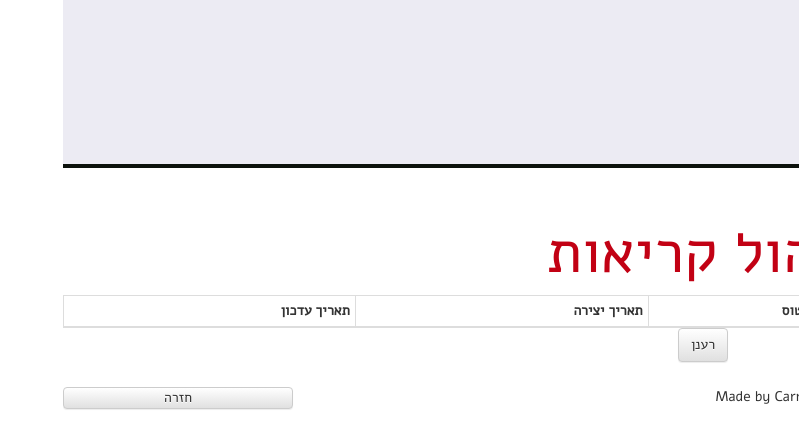
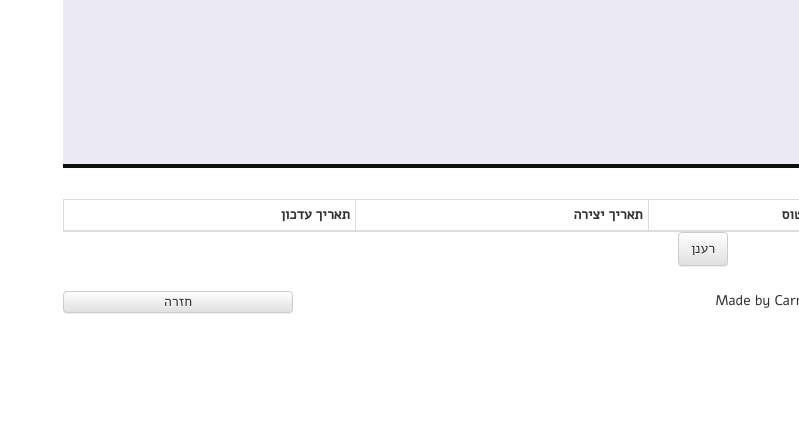
Before and after one commit to nushicoco/winder-crm, a React (Create React App) app in the folder client/: page /tickets in a window 1280 px wide. Shown: the top 448 px of the page, without its empty margins (481-1280 px from the left). Built offline with nearby package versions, Linux system fonts and the light colour scheme; no server answers.

Commit message:
Fixed headline in ticket list to match user level

```diff
--- a/client/src/components/ticketsList/index.js
+++ b/client/src/components/ticketsList/index.js
@@ -23,6 +23,12 @@ export default class TicketsList extends React.Component {
             })
     }
 
+    componentWillReceiveProps (newProps) {
+        this.setState({
+            user: newProps.user
+        })
+    }
+
     componentDidMount () {
         this.reload()
     }
@@ -30,7 +36,9 @@ export default class TicketsList extends React.Component {
     render () {
         return (
             <div>
-              <h1>{ strings.TicketsList.headline }</h1>
+              { this.state.user && (
+                <h1>{ strings.TicketsList.headline[this.state.user.isSuperuser ? 'admin' : 'user'] }</h1>
+              )}
               <Table className="center centered" striped bordered condensed hover>
                 <thead>
                   <tr>
--- a/client/src/strings.js
+++ b/client/src/strings.js
@@ -81,7 +81,10 @@ export default {
         openTicketHeader:'פתח קריאה חדשה'
     },
     TicketsList: {
-        headline: 'ניהול קריאות',
+        headline: {
+            admin: 'ניהול קריאות',
+            user: 'הקריאות שלי'
+        },
         viewTickets: 'צפייה בקריאות שלי',
         reload: 'רענן'
     }
```
